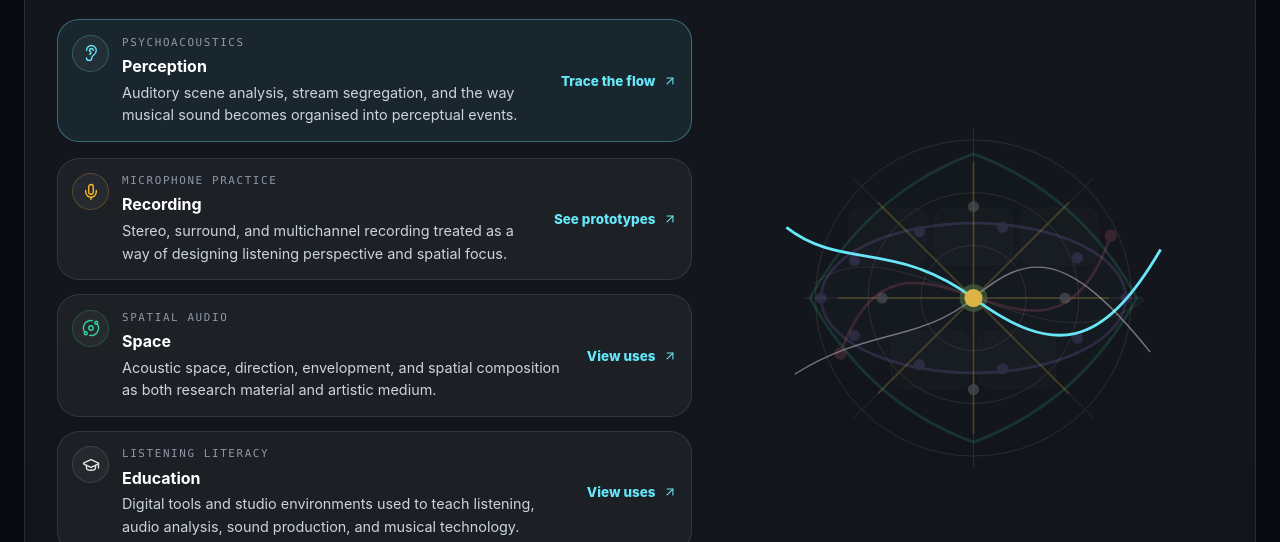
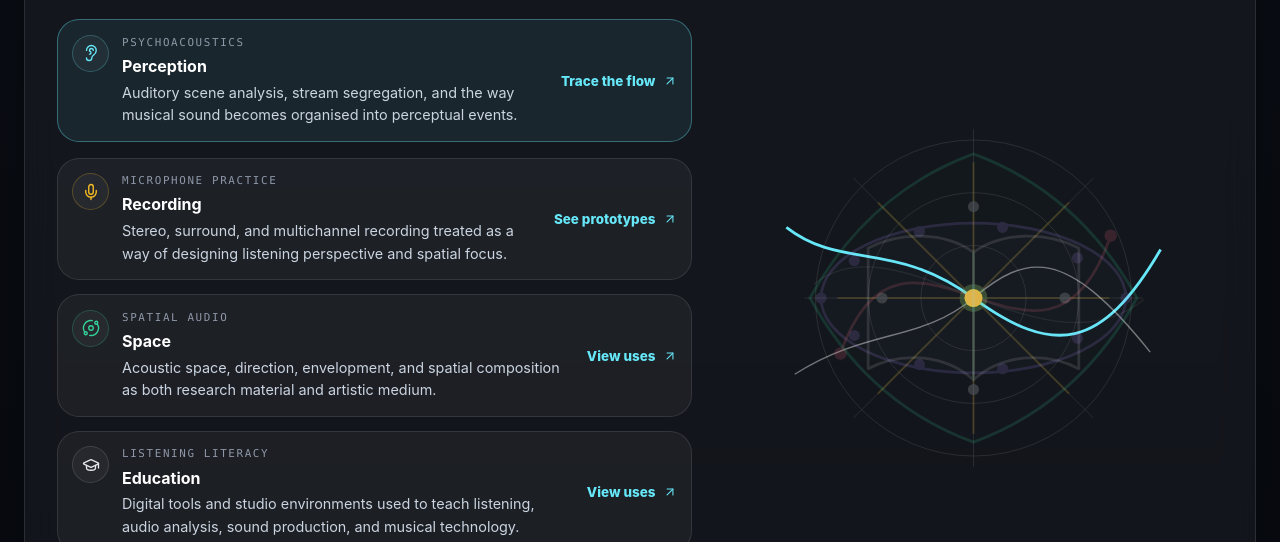
Before and after one commit to grzegorz-samson/adam-rosinski, an Astro site: page /work-areas in a window 1280 px wide. Shown: the part 2509-3051 px from the top of the page. Built offline with nearby package versions, Linux system fonts and the light colour scheme; Astro itself is replaced by a stand-in of ours.

Commit message:
Replace education map tiles with book symbol

```diff
--- a/src/components/InventiveWorkAreas.astro
+++ b/src/components/InventiveWorkAreas.astro
@@ -382,11 +382,21 @@ const applicationBuckets = [
           </g>
 
           <g data-work-group="education" opacity="0.18">
-            <rect x="180" y="150" width="112" height="82" rx="18" fill="rgba(255,255,255,.08)" stroke="rgba(255,255,255,.24)" />
-            <rect x="304" y="150" width="112" height="82" rx="18" fill="rgba(255,255,255,.08)" stroke="rgba(255,255,255,.24)" />
-            <rect x="428" y="150" width="112" height="82" rx="18" fill="rgba(255,255,255,.08)" stroke="rgba(255,255,255,.24)" />
-            <rect x="242" y="328" width="112" height="82" rx="18" fill="rgba(255,255,255,.08)" stroke="rgba(255,255,255,.24)" />
-            <rect x="366" y="328" width="112" height="82" rx="18" fill="rgba(255,255,255,.08)" stroke="rgba(255,255,255,.24)" />
+            <path
+              d="M360 214 C 318 184, 254 184, 208 208 V 382 C 258 356, 320 362, 360 398Z"
+              fill="rgba(255,255,255,.04)"
+              stroke="rgba(255,255,255,.72)"
+              stroke-width="4"
+              stroke-linejoin="round"
+            />
+            <path
+              d="M360 214 C 402 184, 466 184, 512 208 V 382 C 462 356, 400 362, 360 398Z"
+              fill="rgba(255,255,255,.04)"
+              stroke="rgba(255,255,255,.72)"
+              stroke-width="4"
+              stroke-linejoin="round"
+            />
+            <path d="M360 214 V 398" fill="none" stroke="#67e8f9" stroke-width="3" stroke-linecap="round" />
           </g>
 
           <g data-work-group="prototypes" opacity="0.18">
```
